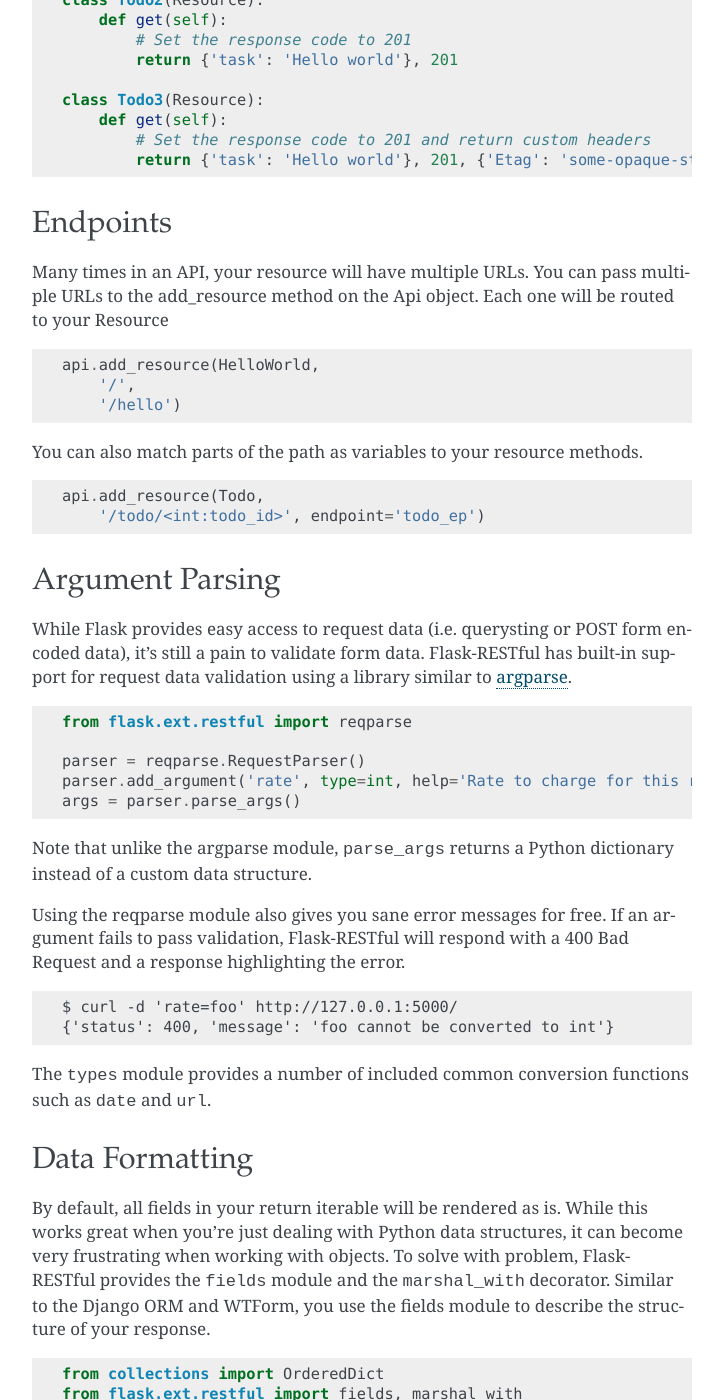
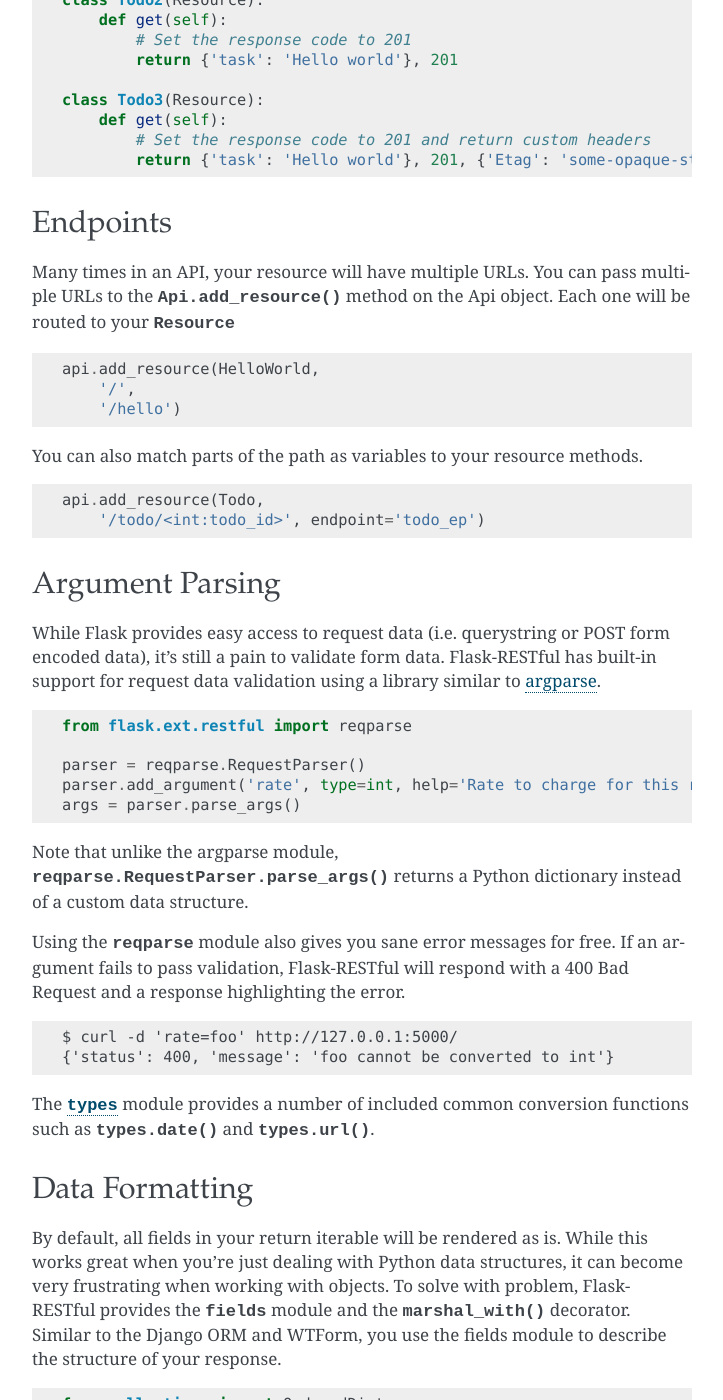
Before and after one commit to flask-restful/flask-restful, a Sphinx documentation site: the page built from docs/quickstart.rst, in a window 1280 px wide and 1400 px high, scrolled down 2199 px. Shown: the whole window, without its empty margins (388-1111 px from the left). Built offline with Sphinx 7.4.7, drawn with Linux system fonts in a browser that asks for light colours; pages that are not in the unit, such as notebooks, are missing from menus; some of the changed text lies outside the part shown.

Commit message:
Add intersphinx refs, fix typos in quickstart

```diff
--- a/docs/quickstart.rst
+++ b/docs/quickstart.rst
@@ -33,7 +33,10 @@
         app.run(debug=True)
 
 
-Save this as api.py and run it using your Python interpreter. Note that we’ve enabled `Flask debugging <http://flask.pocoo.org/docs/quickstart/#debug-mode>`_ mode to provide code reloading and better error messages. Debug mode should never be used in a production environment. ::
+Save this as api.py and run it using your Python interpreter. Note that we've
+enabled `Flask debugging <http://flask.pocoo.org/docs/quickstart/#debug-mode>`_
+mode to provide code reloading and better error messages. Debug mode should
+never be used in a production environment. ::
 
     $ python api.py
      * Running on http://127.0.0.1:5000/
@@ -124,8 +127,8 @@
 ---------
 
 Many times in an API, your resource will have multiple URLs. You can pass
-multiple URLs to the add_resource method on the Api object. Each one will be
-routed to your Resource ::
+multiple URLs to the :py:meth:`Api.add_resource` method on the Api object. Each one
+will be routed to your :py:class:`Resource` ::
 
     api.add_resource(HelloWorld,
         '/',
@@ -139,9 +142,9 @@
 Argument Parsing
 ----------------
 
-While Flask provides easy access to request data (i.e. querysting or POST form
-encoded data), it’s still a pain to validate form data. Flask-RESTful has
-built-in support for request data validation using a library similar to
+While Flask provides easy access to request data (i.e. querystring or POST
+form encoded data), it's still a pain to validate form data. Flask-RESTful
+has built-in support for request data validation using a library similar to
 `argparse <http://docs.python.org/dev/library/argparse.html>`_. ::
 
     from flask.ext.restful import reqparse
@@ -151,30 +154,31 @@
     args = parser.parse_args()
 
 
-Note that unlike the argparse module, ``parse_args`` returns a Python
-dictionary instead of a custom data structure.
+Note that unlike the argparse module,
+:py:meth:`reqparse.RequestParser.parse_args` returns a Python dictionary
+instead of a custom data structure.
 
-Using the reqparse module also gives you sane error messages for free. If an
-argument fails to pass validation, Flask-RESTful will respond with a 400 Bad
-Request and a response highlighting the error. ::
+Using the :py:class:`reqparse` module also gives you sane error messages for
+free. If an argument fails to pass validation, Flask-RESTful will respond with
+a 400 Bad Request and a response highlighting the error. ::
 
     $ curl -d 'rate=foo' http://127.0.0.1:5000/
     {'status': 400, 'message': 'foo cannot be converted to int'}
 
 
-The ``types`` module provides a number of included common conversion functions
-such as ``date`` and ``url``.
+The :py:class:`types` module provides a number of included common conversion
+functions such as :py:meth:`types.date` and :py:meth:`types.url`.
 
 
 Data Formatting
 ---------------
 
-By default, all fields in your return iterable will be rendered as is.
-While this works great when you’re just dealing with Python data structures,
+By default, all fields in your return iterable will be rendered as is. While
+this works great when you're just dealing with Python data structures,
 it can become very frustrating when working with objects. To solve with
-problem, Flask-RESTful provides the ``fields`` module and the ``marshal_with`` decorator.
-Similar to the Django ORM and WTForm, you use the fields module to describe
-the structure of your response. ::
+problem, Flask-RESTful provides the :py:class:`fields` module and the
+:py:meth:`marshal_with` decorator. Similar to the Django ORM and WTForm, you
+use the fields module to describe the structure of your response. ::
 
     from collections import OrderedDict
     from flask.ext.restful import fields, marshal_with
```
Also changed, not shown: other parts of docs/quickstart.rst (+11 -9 lines).
